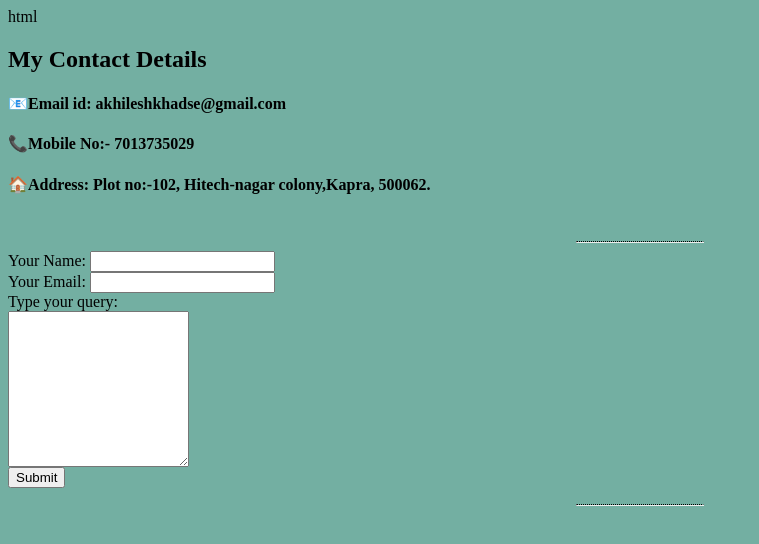
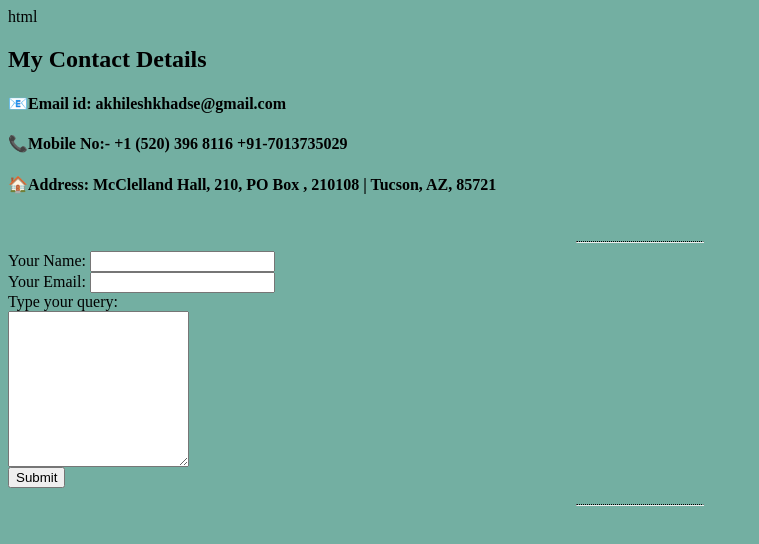
Before and after one commit to Akhil990-byte/Web_Page, a plain HTML site: page contact.html in a window 1280 px wide. Shown: the whole page, without its empty margins (0-759 px from the left). Drawn offline with Linux system fonts and the light colour scheme.

Commit message:
Update contact 2024.html

```diff
--- a/contact.html
+++ b/contact.html
@@ -12,8 +12,8 @@ html <!DOCTYPE html>
     <body>
         <h2>My Contact Details</h2>
         <h4>📧Email id: akhileshkhadse@gmail.com</h4>
-        <h4>📞Mobile No:- 7013735029</h4>
-        <h4>🏠Address: Plot no:-102, Hitech-nagar colony,Kapra, 500062.</h4>
+        <h4>📞Mobile No:- +1 (520) 396 8116 +91-7013735029</h4>
+        <h4>🏠Address: McClelland Hall, 210, PO Box , 210108 | Tucson, AZ, 85721</h4>
         <br>
         <HR>
         <form action="mailto:akhileshkhadse@gmail.com" method="post" enctype="text/plain">
```
